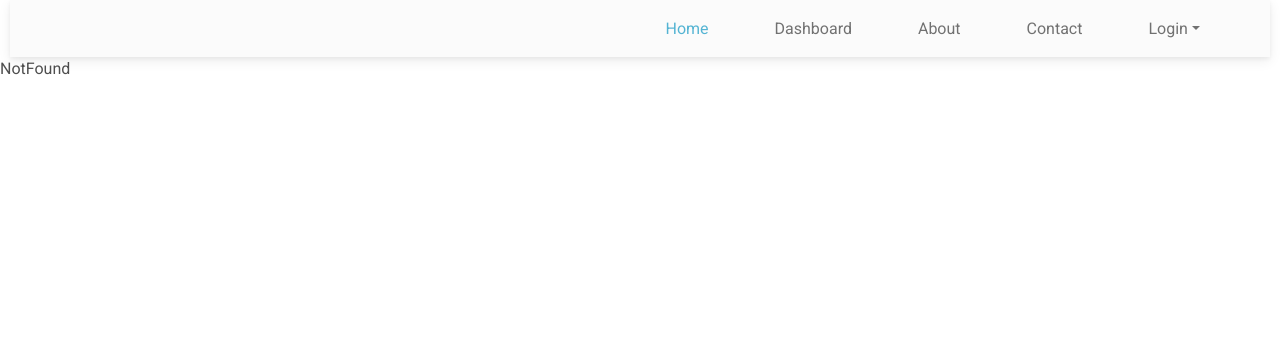
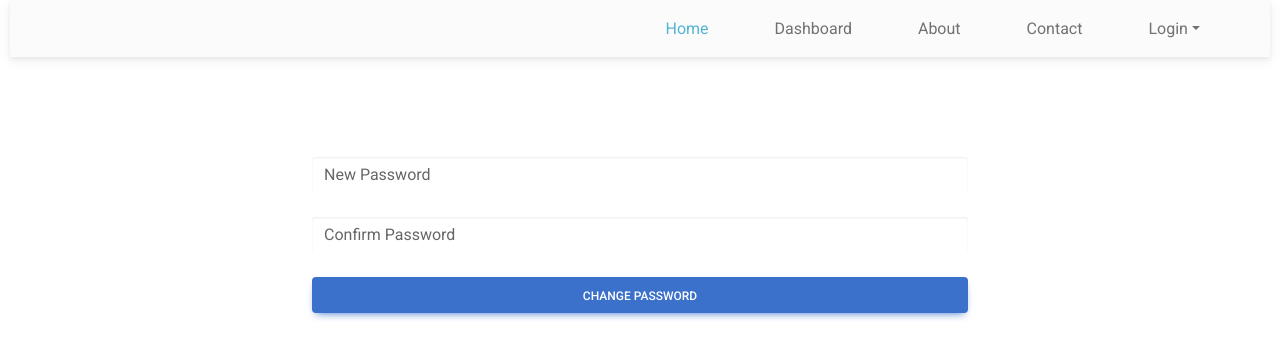
Before and after one commit to TannyBlaze/React-Folder, a React (Vite) app in the folder React-class/: page /forgotpassword in a window 1280 px wide. Shown: the top 358 px of the page. Built offline with nearby package versions, Linux system fonts and the light colour scheme.

Commit message:
Created Forgot Password

```diff
--- a/React-class/src/App.jsx
+++ b/React-class/src/App.jsx
@@ -2,9 +2,10 @@ import { useState } from 'react'
 import './App.css'
 import Navbar from './component/Navbar'
 import Event from './component/Event'
-import SignIn from './pages/Login/SignIn'
+import SignIn from './pages/LogIn/SignIn'
 import SignUp from './pages/Login/SignUp'
 import Dashboard from './pages/Dashboard'
+import ForgotPassword from './pages/ForgotPassword'
 import Fetch from './component/Fetch'
 import UseEffect from './component/UseEffect'
 import Home from './pages/Home'
@@ -53,6 +54,7 @@ function App() {
         <Route path='/home' element={<Navigate to= '/'/>} />
         <Route path='/about/:id' element={<About />} />
         <Route path='/dashboard' element={<Dashboard />} />
+        <Route path='/forgotpassword' element={<ForgotPassword />} />
         <Route path='/contact' element={<Contact />} />
         <Route path='/signin' element={<SignIn />} />
         <Route path='/signup' element={<SignUp />} />
--- /dev/null
+++ b/React-class/src/pages/ForgotPassword.jsx
@@ -0,0 +1,22 @@
+import React from 'react'
+import { Link } from 'react-router-dom';
+
+const ForgotPassword = () => {
+    return (
+        <div style={{ paddingTop: 100, paddingLeft: 300, paddingRight: 300 }}>
+            <form className="container">
+                <div className="form-outline mb-4">
+                    <input type="email" id="form11" className="form-control" />
+                    <label className="form-label" htmlFor="form11">New Password</label>
+                </div>
+                <div className="form-outline mb-4">
+                    <input type="text" id="form12" className="form-control" />
+                    <label className="form-label" htmlFor="form12">Confirm Password</label>
+                </div>
+                <Link to={"/SignUp"}><button className="btn btn-primary btn-block">Change Password</button></Link>
+            </form>
+        </div>
+    )
+}
+
+export default ForgotPassword
--- a/React-class/src/pages/LogIn/SignIn.jsx
+++ b/React-class/src/pages/LogIn/SignIn.jsx
@@ -30,12 +30,12 @@ function SignIn() {
                 </div>
                 <div className="form-outline mb-4">
                     <input type="password" id="form12" className="form-control border border-dark" onChange={(e) => { setPassword(e.target.value) }} />
-                    <label className="form-label bg-white" htmlFor="form12" style={{ marginTop: 1 }}>Password</label>
+                    <label className="form-label bg-white" htmlFor="form12" style={{ marginTop: 1, paddingLeft: 3, paddingRight: 3 }}>Password</label>
                 </div>
-                <button className="btn btn-primary btn-block mb-4" onClick={handleSubmit}>Log In</button>
+                <Link to={"/Dashboard"}><button className="btn btn-primary btn-block mb-4" onClick={handleSubmit}>Log In</button></Link>
                 <div className="row mb-4">
                     <div className="text-center row d-flex justify-content-center">
-                        <div className="col"><Link to={""}>Forgot Password?</Link></div>
+                        <div className="col"><Link to={"/ForgotPassword"}>Forgot Password?</Link></div>
                         <div className="col"><Link to={"/SignUp"}>Create Account</Link></div>
                     </div>
                 </div>
```
